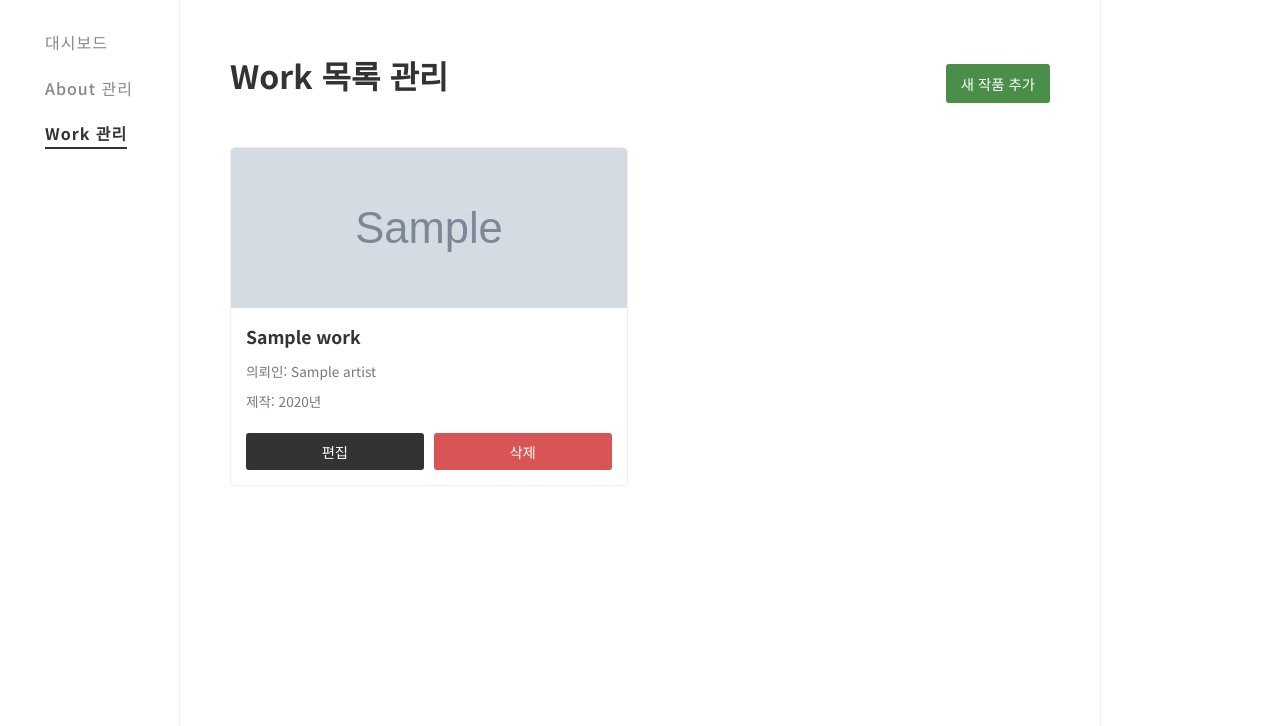
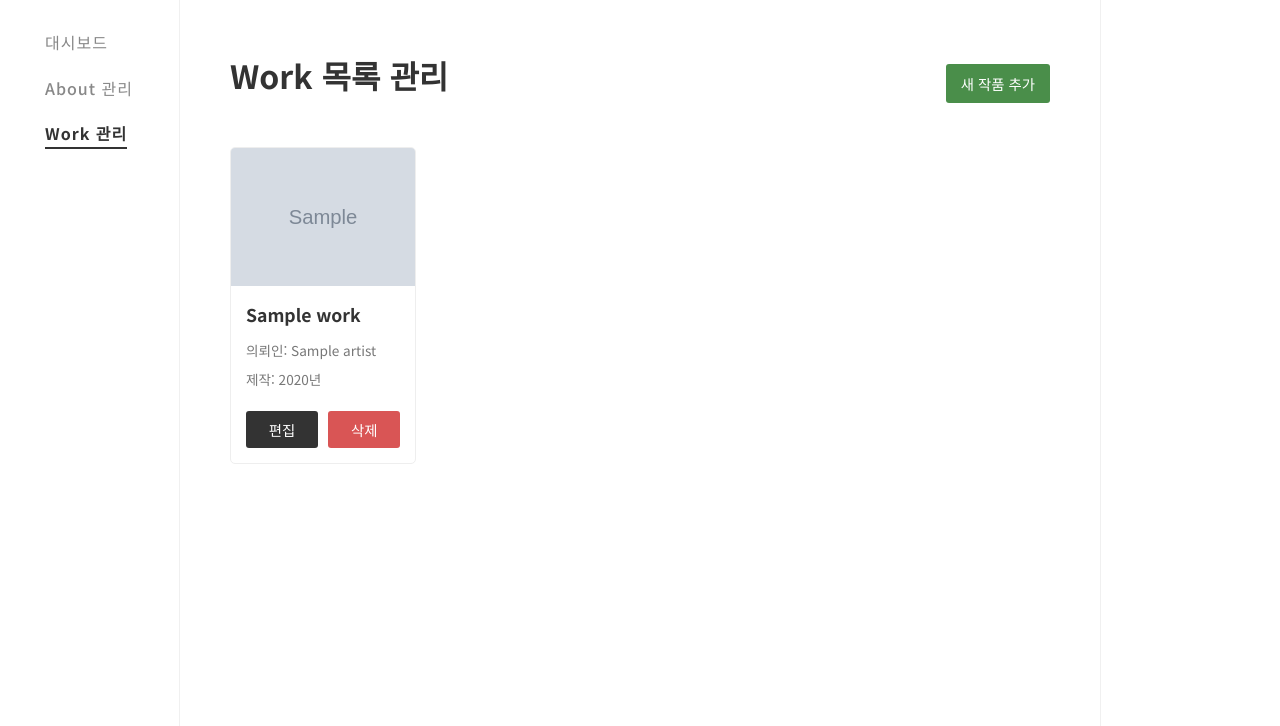
Before and after one commit to osh5482/locomoco_web, a FastAPI app: template app/templates/admin.html in a window 1280 px wide, after a click on "Work 관리". Shown: the top 726 px of the page. Run offline with FastAPI, Linux system fonts and the light colour scheme; the template is opened without the code that fills it: most values are stand-ins (such as "Sample title", 1, 10 or a date in 2020); grey boxes marked "Sample" are stand-in pictures; some libraries are stand-ins or nearby versions.

Commit message:
admin ui edit

```diff
--- a/app/static/css/admin.css
+++ b/app/static/css/admin.css
@@ -469,7 +469,7 @@
 /* Work 관리 스타일 */
 .work-admin-grid {
   display: grid;
-  grid-template-columns: repeat(2, 1fr);
+  grid-template-columns: repeat(4, 1fr); /* 4개 항목으로 변경 */
   gap: 25px;
 }
 
@@ -479,15 +479,26 @@
   overflow: hidden;
   display: flex;
   flex-direction: column;
+  transition: transform 0.3s ease, box-shadow 0.3s ease;
+}
+
+.work-admin-item:hover {
+  transform: translateY(-5px);
+  box-shadow: 0 5px 15px rgba(0, 0, 0, 0.1);
 }
 
 .work-admin-thumb {
-  height: 160px;
+  height: 0;
+  padding-bottom: 75%; /* 4:3 비율 유지 */
+  position: relative;
   overflow: hidden;
   background-color: #f9f9f9;
 }
 
 .work-admin-thumb img {
+  position: absolute;
+  top: 0;
+  left: 0;
   width: 100%;
   height: 100%;
   object-fit: cover;
@@ -533,10 +544,19 @@
 }
 
 /* 반응형 스타일 */
+@media (max-width: 1200px) {
+  .work-admin-grid {
+    grid-template-columns: repeat(3, 1fr);
+  }
+}
+
 @media (max-width: 992px) {
-  .dashboard-grid,
+  .dashboard-grid {
+    grid-template-columns: 1fr;
+  }
+
   .work-admin-grid {
-    grid-template-columns: 1fr;
+    grid-template-columns: repeat(2, 1fr);
   }
 }
 
@@ -573,4 +593,8 @@
   .quick-action-grid {
     grid-template-columns: 1fr;
   }
+
+  .work-admin-grid {
+    grid-template-columns: 1fr;
+  }
 }
```
